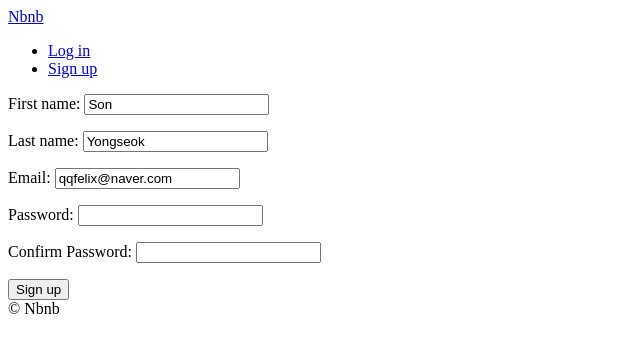
After one commit to qqfelix587/airbnb-clone, a Django app: page /users/signup in a window 1280 px wide. The commit adds this page. Shown: the top 353 px of the page, without its empty margins (0-640 px from the left). Run offline with Django 3.2, Linux system fonts and the light colour scheme.

Commit message:
#lec15.0~15.1 Signup Form

```diff
--- a/templates/partials/nav.html
+++ b/templates/partials/nav.html
@@ -4,6 +4,7 @@
         <li> <a href="{% url "users:logout" %}"> Log out </a> </li>
     {% else %}
         <li><a href="{% url "users:login" %}">Log in</a></li>
+        <li><a href="{% url "users:signup" %}">Sign up</a></li>
 
     {% endif %}
 </ul>
--- /dev/null
+++ b/templates/users/signup.html
@@ -0,0 +1,16 @@
+{% extends "base.html" %}
+{% block page_title %}
+    Sign Up
+{% endblock page_title %}
+{% block search-bar %}
+
+{% endblock search-bar %}
+{% block content %}
+
+    <form method="POST" action="{% url "users:signup"  %}">
+        {% csrf_token %}
+        {{form.as_p}}
+        <button>Sign up</button>
+    </form>
+
+{% endblock content %}
--- a/users/forms.py
+++ b/users/forms.py
@@ -18,3 +18,39 @@ class LoginForm(forms.Form):
                 self.add_error("password", forms.ValidationError("Password is wrong"))
         except models.User.DoesNotExist:
             self.add_error("email", forms.ValidationError("User does not exist"))
+
+
+class SignUpForm(forms.Form):
+    first_name = forms.CharField(max_length=80)
+    last_name = forms.CharField(max_length=80)
+    email = forms.EmailField()
+    password = forms.CharField(widget=forms.PasswordInput)
+    password1 = forms.CharField(widget=forms.PasswordInput, label="Confirm Password")
+
+    def clean_email(self):
+        email = self.cleaned_data.get("email")
+        try:
+            models.User.objects.get(email=email)
+            raise forms.ValidationError("User already exists with that email")
+        except models.User.DoesNotExist:
+            return email
+
+    def clean_password1(self):
+        password = self.cleaned_data.get("password")
+        password1 = self.cleaned_data.get("password")
+
+        if password != password1:
+            raise forms.ValidationError("Password confirmation does not match")
+        else:
+            return password
+
+    def save(self):
+        first_name = self.cleaned_data.get("first_name")
+        last_name = self.cleaned_data.get("last_name")
+        email = self.cleaned_data.get("email")
+        password = self.cleaned_data.get("password")
+
+        user = models.User.objects.create_user(email, email, password)
+        user.first_name = first_name
+        user.last_name = last_name
+        user.save()
--- a/users/urls.py
+++ b/users/urls.py
@@ -6,4 +6,5 @@ app_name = "users"
 urlpatterns = [
     path("login", views.LoginView.as_view(), name="login"),
     path("logout", views.log_out, name="logout"),
+    path("signup", views.SignUpView.as_view(), name="signup"),
 ]
--- a/users/views.py
+++ b/users/views.py
@@ -1,26 +1,46 @@
 from django.views import View
+from django.views.generic import FormView
+from django.urls import reverse_lazy
 from django.shortcuts import render, redirect, reverse
 from django.contrib.auth import authenticate, login, logout
 from . import forms
 
 
-class LoginView(View):
-    def get(self, request):
-        form = forms.LoginForm()
-        return render(request, "users/login.html", {"form": form})
+class LoginView(FormView):
+    template_name = "users/login.html"
+    form_class = forms.LoginForm
+    success_url = reverse_lazy("core:home")
 
-    def post(self, request):
-        form = forms.LoginForm(request.POST)
-        if form.is_valid():
-            email = form.cleaned_data.get("email")
-            password = form.cleaned_data.get("password")
-            user = authenticate(request, username=email, password=password)
-            if user is not None:
-                login(request, user)
-                return redirect(reverse("core:home"))
-        return render(request, "users/login.html", {"form": form})
+    def form_valid(self, form):
+        email = form.cleaned_data.get("email")
+        password = form.cleaned_data.get("password")
+        user = authenticate(self.request, username=email, password=password)
+        if user is not None:
+            login(self.request, user)
+            return redirect(reverse("core:home"))
+        return super().form_valid(form)
 
 
 def log_out(request):
     logout(request)
     return redirect(reverse("core:home"))
+
+
+class SignUpView(FormView):
+    template_name = "users/signup.html"
+    form_class = forms.SignUpForm
+    success_url = reverse_lazy("core:home")
+    initial = {
+        "first_name": "Son",
+        "last_name": "Yongseok",
+        "email": "qqfelix@naver.com",
+    }
+
+    def form_valid(self, form):
+        form.save()
+        email = form.cleaned_data.get("email")
+        password = form.cleaned_data.get("password")
+        user = authenticate(self.request, username=email, password=password)
+        if user is not None:
+            login(self.request, user)
+        return super().form_valid(form)
```
